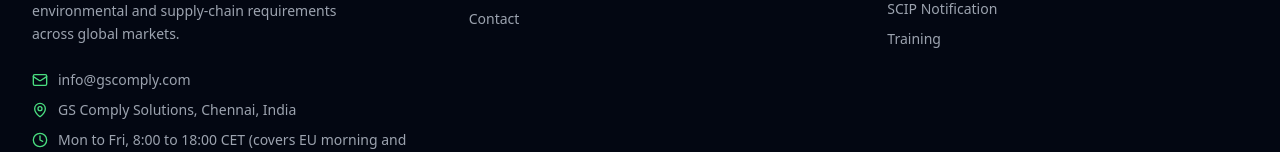
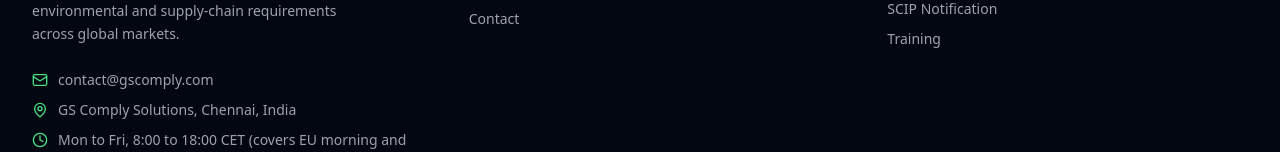
Before and after one commit to gscomply/Website-Gscomply, a React (Vite) app in the folder gs-comply-site/: page / in a window 1280 px wide. Shown: the part 7957-8109 px from the top of the page. Built offline with nearby package versions, Linux system fonts and the light colour scheme; no server answers.

Commit message:
Update contact email address in company data

```diff
--- a/gs-comply-site/src/data/company.ts
+++ b/gs-comply-site/src/data/company.ts
@@ -16,7 +16,7 @@
 export const company = {
   name: 'GS Comply Solutions',
   domain: urlFrom(import.meta.env.VITE_SITE_URL, 'https://gscomply.com'),
-  email: emailFrom(import.meta.env.VITE_CONTACT_EMAIL, 'info@gscomply.com'),
+  email: emailFrom(import.meta.env.VITE_CONTACT_EMAIL, 'contact@gscomply.com'),
   // TODO: Replace with real city and country
   city: 'Chennai',
   country: 'India',
@@ -24,7 +24,7 @@
   workingHours: 'Mon to Fri, 8:00 to 18:00 CET (covers EU morning and US East overlap)',
   linkedinUrl: urlFrom(import.meta.env.VITE_LINKEDIN_URL, 'https://www.linkedin.com/company/gs-comply-solutions'),
   calendlyUrl: urlFrom(import.meta.env.VITE_CALENDLY_URL, 'https://calendly.com/gscomply/30min'),
-  notificationEmail: emailFrom(import.meta.env.VITE_CONTACT_EMAIL, 'info@gscomply.com'),
+  notificationEmail: emailFrom(import.meta.env.VITE_CONTACT_EMAIL, 'contact@gscomply.com'),
 };
 
 // ============================================================
```
